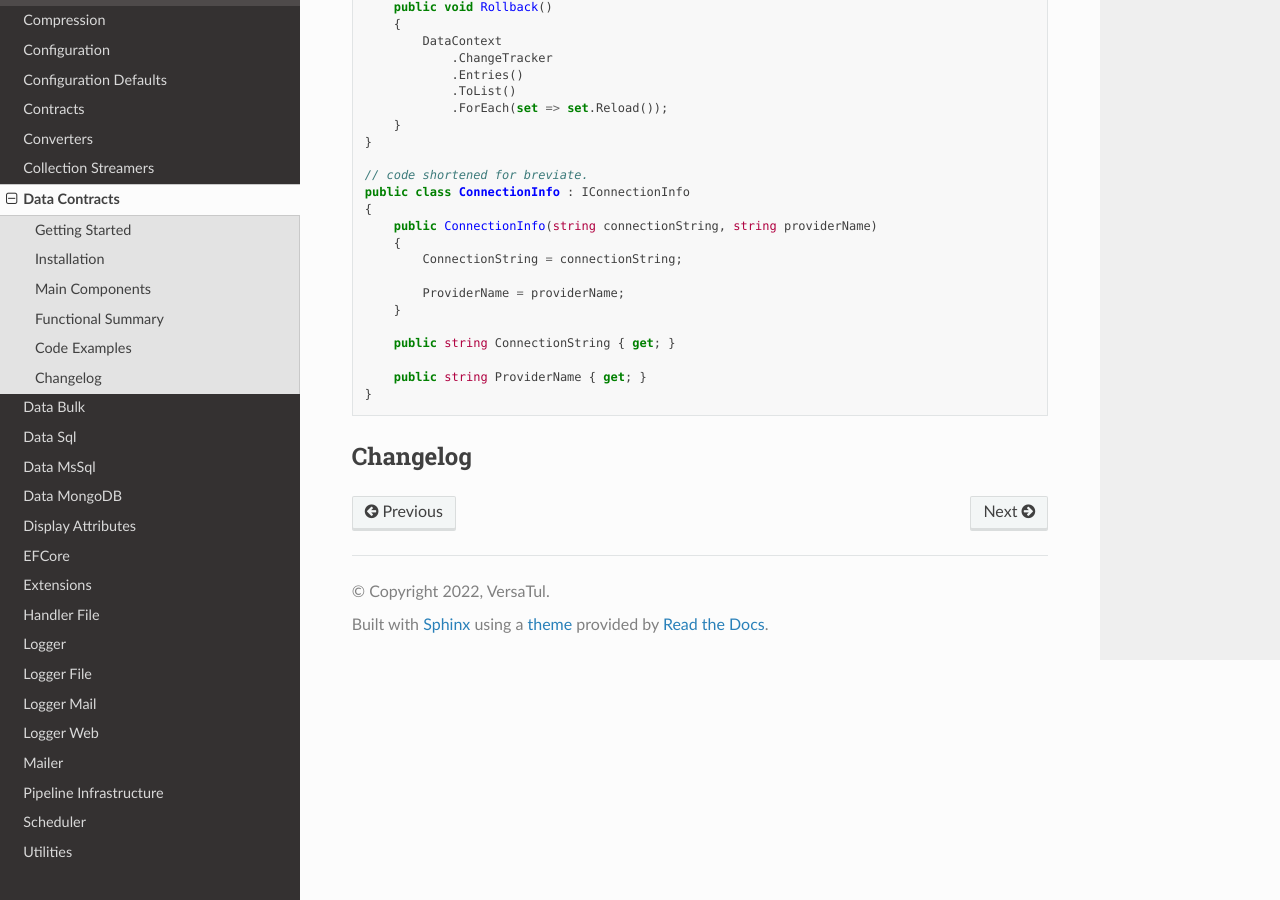
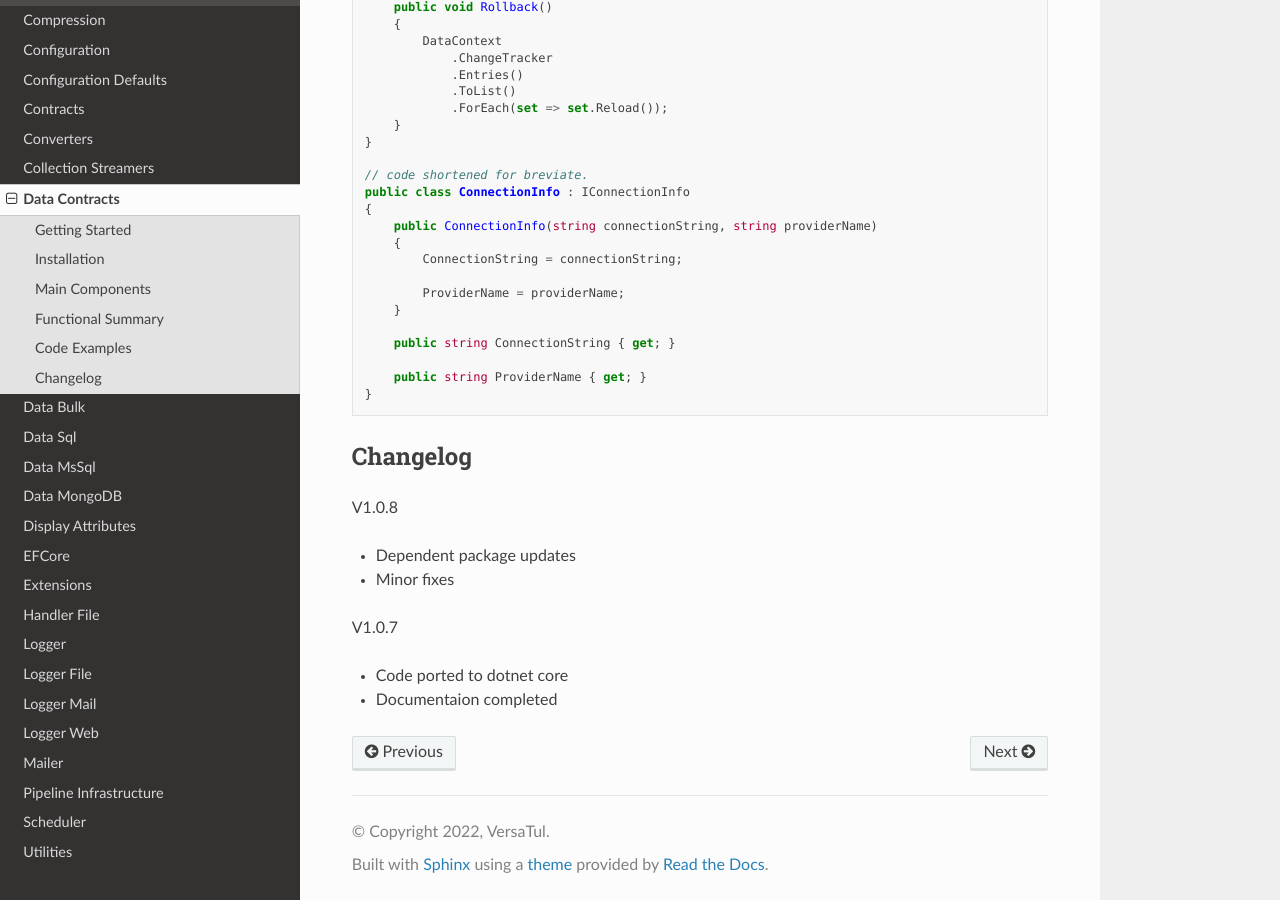
Before and after one commit to BjornWilliams/DocsVersaTul, a Sphinx documentation site: the page built from docs/source/data-contracts.rst, in a window 1280 px wide and 900 px high, scrolled down 1743 px. Built offline with Sphinx 7.4.7 and the Read the Docs theme 2.0.0, drawn with Linux system fonts in a browser that asks for light colours.

Commit message:
Update data-contracts.rst

```diff
--- a/docs/source/data-contracts.rst
+++ b/docs/source/data-contracts.rst
@@ -91,3 +91,13 @@ Code Examples
 
 Changelog
 -------------
+
+V1.0.8
+
+* Dependent package updates
+* Minor fixes
+
+V1.0.7
+
+* Code ported to dotnet core
+* Documentaion completed
```
